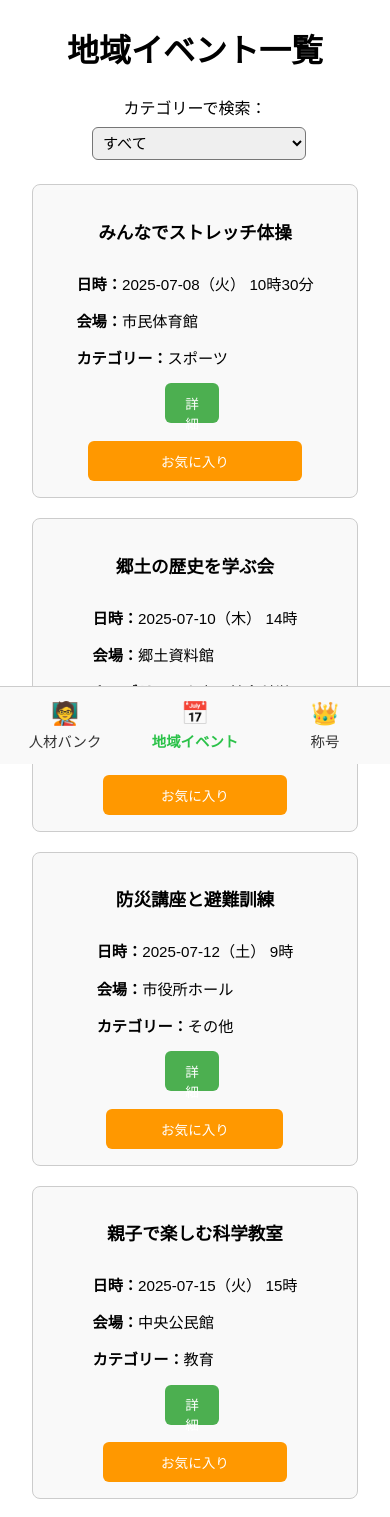
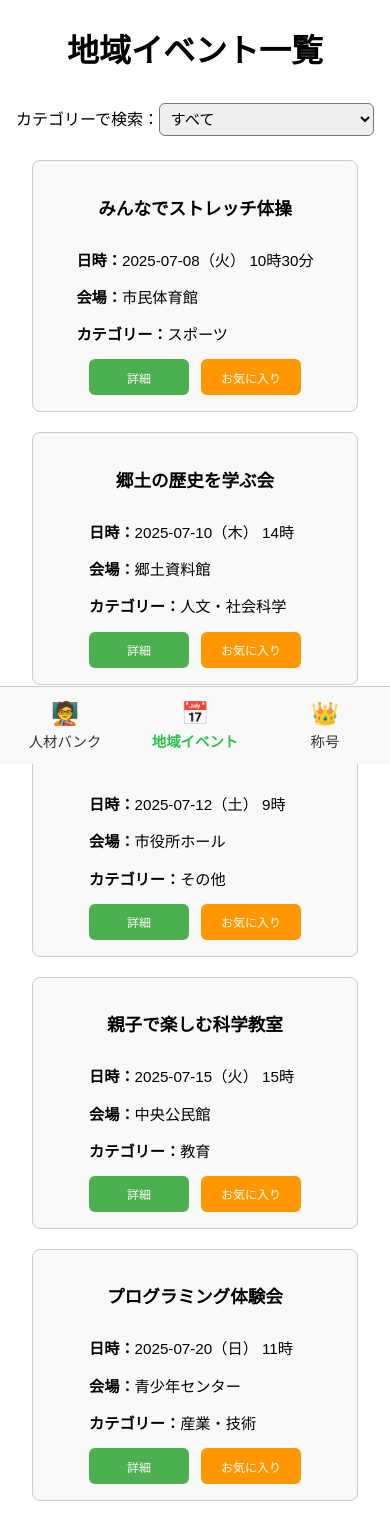
Before and after one commit to ashizawakazuki/machitsuna, a React (Create React App) app: page /event-list in a window 390 px wide. Shown: the part 80-1597 px from the top of the page. Built offline with nearby package versions, Linux system fonts and the light colour scheme.

Commit message:
fix:詳細ボタンの形崩れの修正

```diff
--- a/src/pages/styles/EventList.css
+++ b/src/pages/styles/EventList.css
@@ -120,23 +120,29 @@
     font-size: 1.1rem;
   }
 
-  .button-group {
-    flex-direction: column;
-    align-items: center;
-    gap: 0.5rem;
-  }
-
   .detail-button,
   .favorite-button {
-    width: 90%;
-    height: 40px;
-    max-width: 220px;
-    font-size: 0.85rem;
-    padding: 0.6rem 1rem;
+    max-width: 120px;      /* 幅上限も小さく */
+    height: 36px;          /* 高さを少し小さく */
+    font-size: 0.75rem;    /* フォントサイズも少し小さめ */
+    padding: 0.5rem 0.8rem;
   }
 
   .category-filter select {
-    width: 60%;
+    width: 80%;
+    max-width: 300px;
     font-size: 0.95rem;
+    margin-top: 0.5rem;
+    margin-left: 0;
+  }
+
+  .pagination {
+    margin-top: 2rem;
+    margin-bottom: 8rem;
+  }
+
+  .pagination button {
+    font-size: 0.9rem;
+    padding: 0.4rem 0.8rem;
   }
 }
--- a/src/pages/styles/Favorites.css
+++ b/src/pages/styles/Favorites.css
@@ -95,12 +95,6 @@
       font-size: 15px;
     }
 
-    .button-group {
-      flex-direction: column;
-      align-items: center;
-      gap: 0.5rem;
-    }
-
     .pagination {
       margin-top: 2rem;
       margin-bottom: 8rem;
--- a/src/pages/styles/TalentBank.css
+++ b/src/pages/styles/TalentBank.css
@@ -140,31 +140,18 @@
     font-size: 1.1rem;
   }
 
-  .button-group {
-    flex-direction: column;
-    align-items: center;
-    gap: 0.5rem;
-  }
-
   .detail-button,
   .favorite-button {
-    width: 90%;
-    height: 40px;
-    max-width: 220px;
-    font-size: 0.85rem;
-    padding: 0.6rem 1rem;
+    max-width: 120px;
+    height: 36px;
+    font-size: 0.75rem;
+    padding: 0.5rem 0.8rem;
   }
 
   .register-button {
     width: 90%;
     max-width: 240px;
     font-size: 0.95rem;
-  }
-
-  .category-filter {
-    display: flex;
-    flex-direction: column;
-    align-items: center;
   }
 
   .category-filter select {
@@ -176,15 +163,12 @@
   }
 
   .pagination {
-    display: flex;
-    flex-wrap: wrap;
-    justify-content: center;
-    gap: 0.5rem;
     margin-top: 2rem;
+    margin-bottom: 8rem;
   }
 
   .pagination button {
+    font-size: 0.9rem;
     padding: 0.4rem 0.8rem;
-    font-size: 0.85rem;
   }
 }
```
